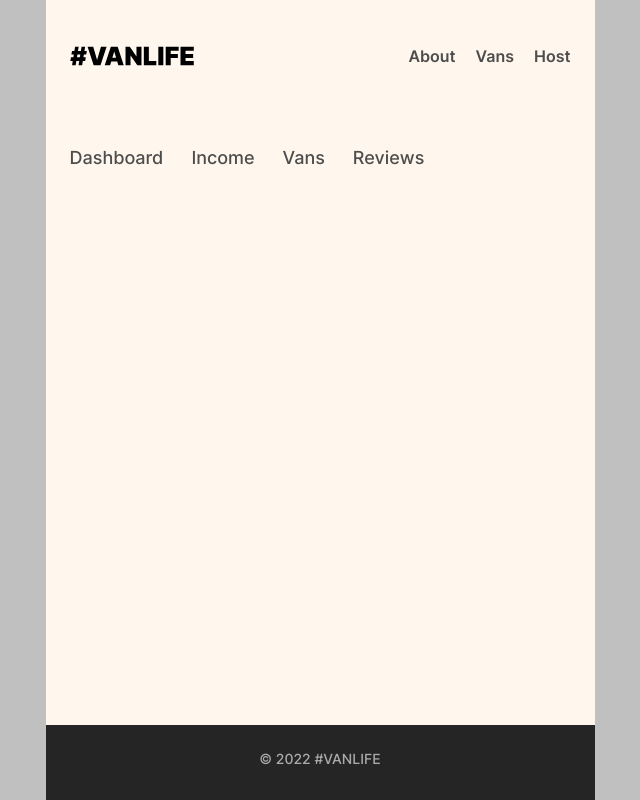
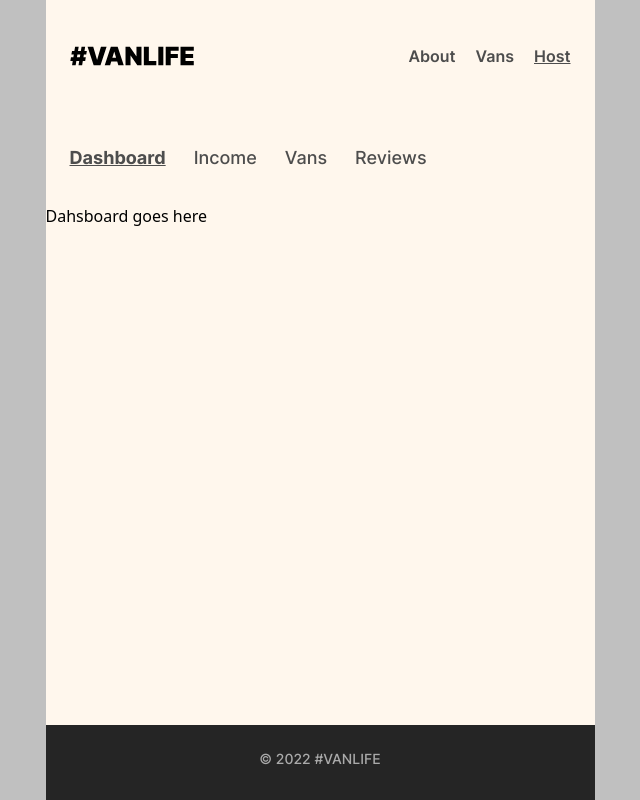
Before and after one commit to aminMahjub/vanlife, a React (Vite) app: page /host in a window 1280 px wide. Shown: the whole page, without its empty margins (320-960 px from the left). Built offline with nearby package versions, Linux system fonts and the light colour scheme; what miragejs would draw is missing.

Commit message:
Fix host navigation bug

```diff
--- a/src/App.tsx
+++ b/src/App.tsx
@@ -25,7 +25,7 @@ const App = () => {
           <Route path="vans/:id" element={<VansDetail />} />
 
           <Route path="host" element={<HostLayout />}>
-            <Route path="host" element={<Dashboard />} />
+            <Route element={<Dashboard />} index />
             <Route path="income" element={<Income />} />
             <Route path="reviews" element={<Reviews />} />
           </Route>
--- a/src/components/HostNavigation.tsx
+++ b/src/components/HostNavigation.tsx
@@ -1,17 +1,22 @@
-import { Link } from "react-router-dom";
+import { NavLink } from "react-router-dom";
 
 const HostNavigation = () => {
+  const navbarItemsClasses =
+    "text-lg font-inter-medium hover:font-inter-bold hover:text-app-text-secondary text-app-text-primary";
+  const navBarItemActive = "text-lg text-app-text-primary font-inter-bold underline ";
+
   return (
     <nav className="py-8 px-6 flex items-center gap-x-7">
       {hostNavbarItems.map(({ content, id, path }) => {
         return (
-          <Link
+          <NavLink
             to={path}
             key={id}
-            className="text-lg font-inter-medium hover:font-inter-bold hover:text-app-text-secondary text-app-text-primary"
+            end={path === "/host"}
+            className={({ isActive }) => (isActive ? navBarItemActive : navbarItemsClasses)}
           >
             {content}
-          </Link>
+          </NavLink>
         );
       })}
     </nav>
--- a/src/components/Navigation.tsx
+++ b/src/components/Navigation.tsx
@@ -1,6 +1,9 @@
-import { Link } from "react-router-dom";
+import { Link, NavLink } from "react-router-dom";
 import { ReactComponent as AppLogo } from "../assets/icons/logo.svg";
 const Navigation = () => {
+  const navItemsClasses =
+    "text-base font-inter-semibold hover:text-nav-item-selected hover:underline text-app-text-primary";
+
   return (
     <nav className="flex justify-between items-center px-6 py-9 bg-app-bg">
       <Link to="/">
@@ -8,24 +11,30 @@ const Navigation = () => {
       </Link>
 
       <div className="flex justify-center items-center gap-x-5">
-        <Link
+        <NavLink
           to="/about"
-          className="text-base font-inter-semibold hover:text-nav-item-selected hover:underline text-app-text-primary"
+          className={({ isActive }) =>
+            isActive ? navItemsClasses + " underline" : navItemsClasses
+          }
         >
           About
-        </Link>
-        <Link
+        </NavLink>
+        <NavLink
           to="/vans"
-          className="text-base font-inter-semibold hover:text-nav-item-selected hover:underline text-app-text-primary"
+          className={({ isActive }) =>
+            isActive ? navItemsClasses + " underline" : navItemsClasses
+          }
         >
           Vans
-        </Link>
-        <Link
+        </NavLink>
+        <NavLink
           to="/host"
-          className="text-base font-inter-semibold hover:text-nav-item-selected hover:underline text-app-text-primary"
+          className={({ isActive }) =>
+            isActive ? navItemsClasses + " underline" : navItemsClasses
+          }
         >
           Host
-        </Link>
+        </NavLink>
       </div>
     </nav>
   );
```
